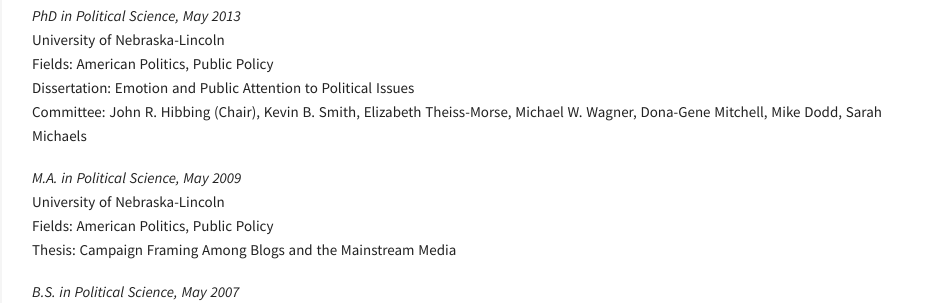
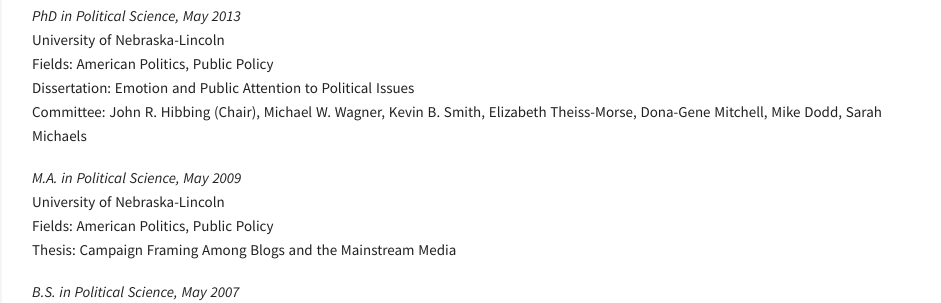
Before and after one commit to MikeGruz/mikegruz.github.io, a Jekyll site: the page built from cv.md, in a window 1280 px wide. Shown: the part 1159-1462 px from the top of the page, without its empty margins (318-1259 px from the left). Built offline with Jekyll 4.4.1, drawn with Linux system fonts in a browser that asks for light colours.

Commit message:
education change

```diff
--- a/cv.md
+++ b/cv.md
@@ -55,8 +55,7 @@
 University of Nebraska-Lincoln
 Fields: American Politics, Public Policy
 Dissertation: Emotion and Public Attention to Political Issues
-Committee: John R. Hibbing (Chair), Kevin B. Smith, Elizabeth Theiss-Morse,
-Michael W. Wagner, Dona-Gene Mitchell, Mike Dodd, Sarah Michaels
+Committee: John R. Hibbing (Chair), Michael W. Wagner, Kevin B. Smith, Elizabeth Theiss-Morse, Dona-Gene Mitchell, Mike Dodd, Sarah Michaels
 
 *M.A. in Political Science, May 2009*
 University of Nebraska-Lincoln
```
